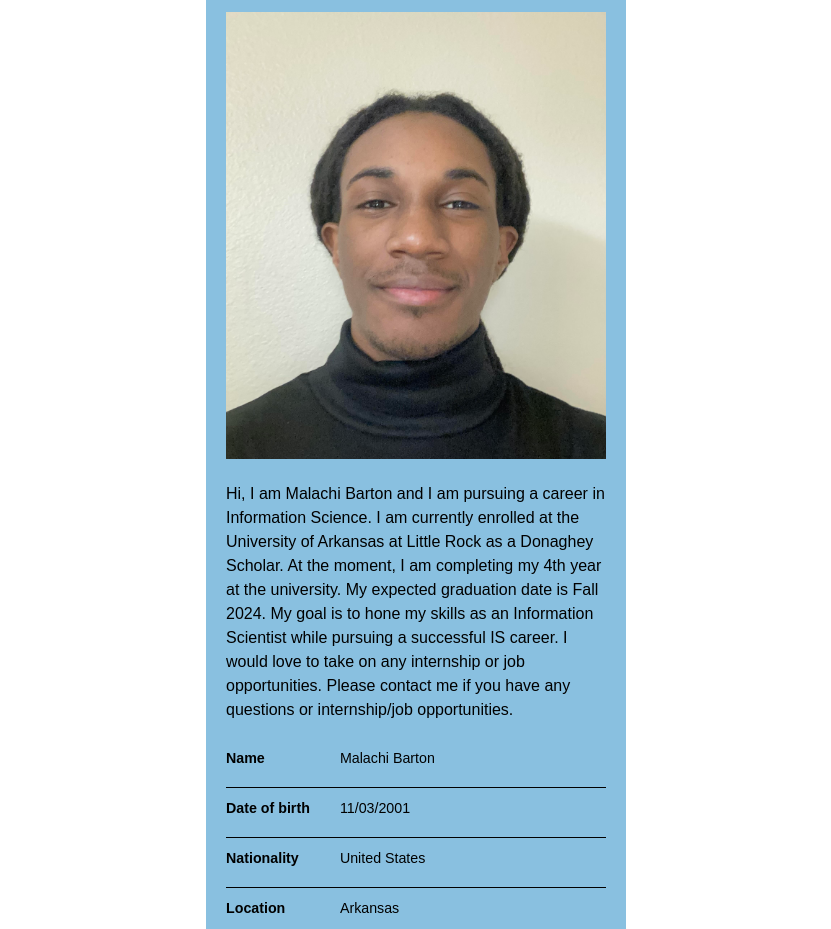
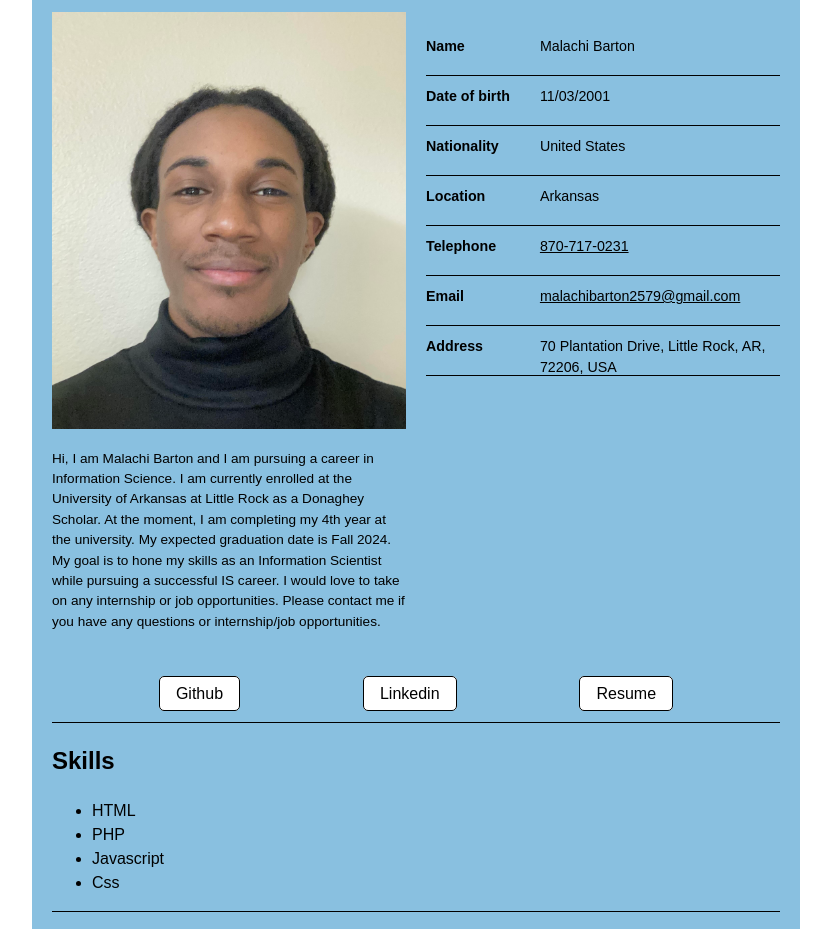
Before and after one commit to MBarton2579/ifsc-3342, a plain HTML site: page resume/index.html in a window 1280 px wide. Shown: the part 174-1103 px from the top of the page, without its empty margins (224-1055 px from the left). Drawn offline with Linux system fonts and the light colour scheme.

Commit message:
Tablet view

```diff
--- a/resume/assets/css/style.css
+++ b/resume/assets/css/style.css
@@ -17,7 +17,7 @@ html {
 
   /* Utility Classes */
   .container {
-    width: 420px;
+    width: 768px;
     margin: 0 auto;
     background: rgb(137, 192, 224);
   }
@@ -83,7 +83,7 @@ html {
   }
   .related-links {
     display: flex;
-    justify-content: center;
+    justify-content: space-evenly;
     list-style: none;
     padding: 0;
   }
@@ -113,3 +113,27 @@ html {
     margin: 8px;
     text-align: center;
   }
+
+  /* Media Queries*/
+
+  @media screen and (min-width: 768px) {
+    #about {
+      display: grid;
+      grid-template-columns: repeat(2, 1fr);
+      gap: 20px;
+      border-bottom: 1px solid black;
+    }
+    .bio {
+      grid-column: 1 / 2;
+      font-size: .85rem
+    }
+    .details {
+      grid-column: 2 / 3;
+      grid-row: 1 / 2;
+    }
+    .related-links {
+      grid-column: 1 / 3;
+      grid-row: 2 / 3;
+    }
+
+  }
```
